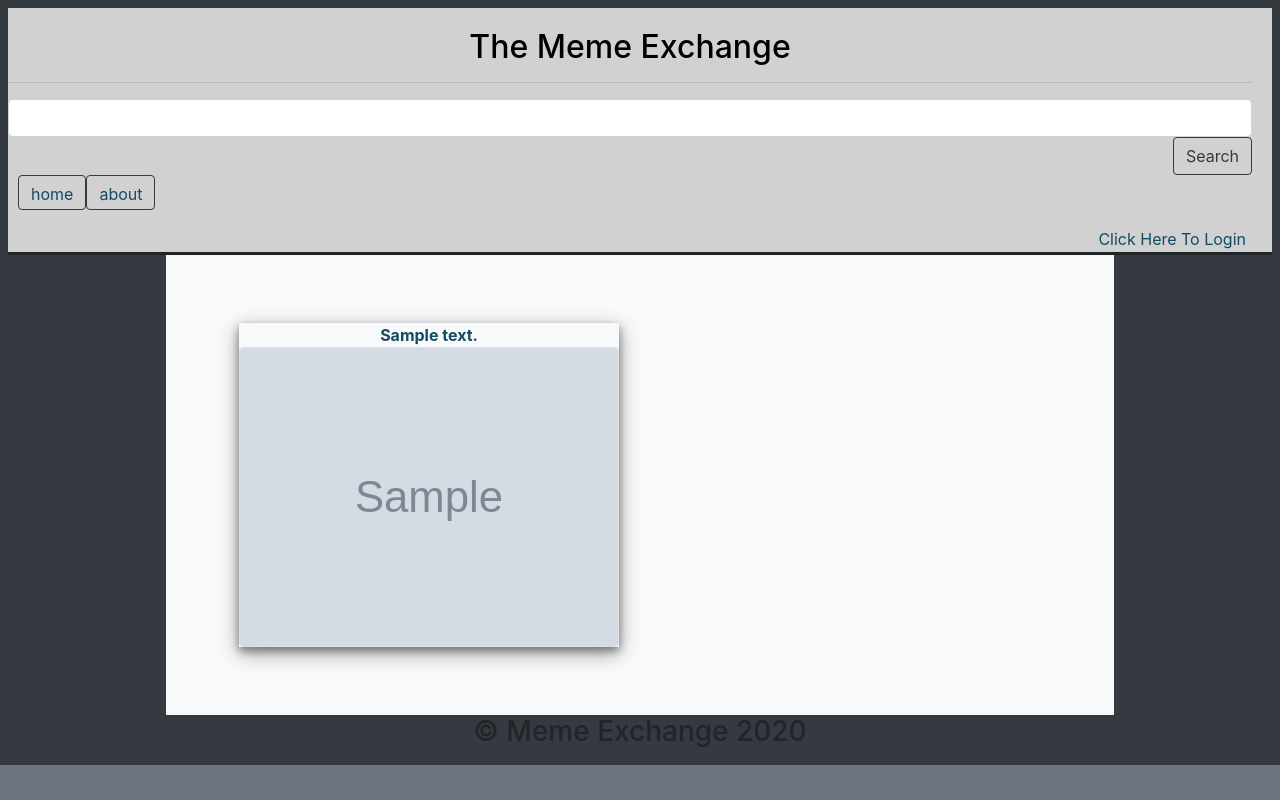
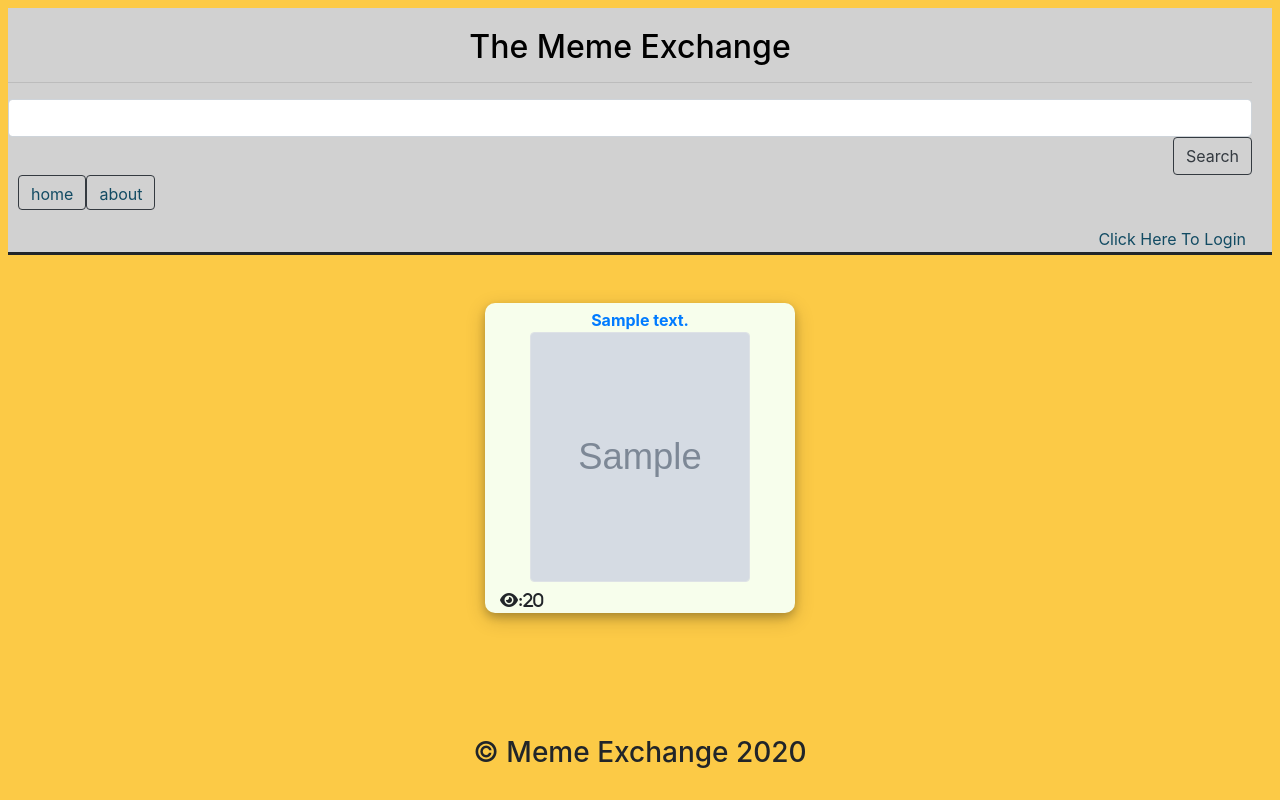
Before and after one commit to jakefahy/TheMemeExchange, a Django app: template templates/FrontPage/front.html in a window 1280 px wide. Run offline with Django 3.2, Linux system fonts and the light colour scheme; the template is opened without the code that fills it: most values are stand-ins (such as "Sample title", 1, 10 or a date in 2020); grey boxes marked "Sample" are stand-in pictures; some libraries are stand-ins or nearby versions.

Commit message:
Adding UI Changes

```diff
--- a/public/base.html
+++ b/public/base.html
@@ -23,6 +23,7 @@ button {
     <script src="https://ajax.googleapis.com/ajax/libs/jquery/3.4.1/jquery.min.js"></script>
     <script src="https://stackpath.bootstrapcdn.com/bootstrap/4.3.1/js/bootstrap.min.js" integrity="sha384-JjSmVgyd0p3pXB1rRibZUAYoIIy6OrQ6VrjIEaFf/nJGzIxFDsf4x0xIM+B07jRM" crossorigin="anonymous"></script>
     <link rel="stylesheet" href="https://stackpath.bootstrapcdn.com/bootstrap/4.1.3/css/bootstrap.min.css" integrity="sha384-MCw98/SFnGE8fJT3GXwEOngsV7Zt27NXFoaoApmYm81iuXoPkFOJwJ8ERdknLPMO" crossorigin="anonymous">
+    <script src='https://kit.fontawesome.com/a076d05399.js'></script>
 <div class="text-center">
   <h2> <a href="../../front" style="color: #000000">The Meme Exchange</a> </h2>
 
--- /dev/null
+++ b/static/TheMemeExchange/cards.css
@@ -0,0 +1,35 @@
+.imageFrame {
+  padding-right: 15px;
+  padding-left: 15px;
+  padding-bottom: 75px;
+}
+.PageDisplay{
+  display: flex;
+  flex-direction:row;
+  flex-wrap: wrap;
+}
+.cards {
+  height:310px;
+  width:310px;
+  border: round;
+  overflow: hidden;
+  white-space: nowrap;
+  text-overflow: ellipsis;
+  padding: 5px;
+  border-radius: 10px;
+  background-color: #f7feec;
+  box-shadow: 0 4px 8px 0 rgba(0, 0, 0, 0.2), 0 6px 20px 0 rgba(0, 0, 0, 0.19);
+}
+.actualMeme{
+  /* padding: 10px; */
+  height:250px;
+  width: 220px;
+}
+
+.lowerBar{
+  padding: 10px;
+  display: flex;
+  justify-content: flex-start;
+  flex-direction:row;
+  flex-wrap: wrap;
+}
--- a/static/TheMemeExchange/theme.css
+++ b/static/TheMemeExchange/theme.css
@@ -1,10 +1,3 @@
-body {
-  background-color: #ffffff;
-}
-
-a {
-	color: #124B63;
-}
 
 .preloader {
   align-items: center;
@@ -18,3 +11,8 @@ a {
   width: 100%;
   z-index: 9999;
 }
+
+
+a {
+	color: #011936;
+}
--- a/templates/FrontPage/front.html
+++ b/templates/FrontPage/front.html
@@ -1,59 +1,42 @@
 <!doctype html>
 <html>
-<head>
-    <link rel="stylesheet" href="https://stackpath.bootstrapcdn.com/bootstrap/4.4.1/css/bootstrap.min.css" integrity="sha384-Vkoo8x4CGsO3+Hhxv8T/Q5PaXtkKtu6ug5TOeNV6gBiFeWPGFN9MuhOf23Q9Ifjh" crossorigin="anonymous">
-	 <script src="https://code.jquery.com/jquery-3.3.1.slim.min.js" integrity="sha384-q8i/X+965DzO0rT7abK41JStQIAqVgRVzpbzo5smXKp4YfRvH+8abtTE1Pi6jizo" crossorigin="anonymous"></script>
-    <script src="https://cdnjs.cloudflare.com/ajax/libs/popper.js/1.14.7/umd/popper.min.js" integrity="sha384-UO2eT0CpHqdSJQ6hJty5KVphtPhzWj9WO1clHTMGa3JDZwrnQq4sF86dIHNDz0W1" crossorigin="anonymous"></script>
-    <style>
-        .imgs {
-            width: 154px;
-            margin: 2px;
-        }
-        #body {
-            height: 80%;
-        }
-        .imageFrame {
-          padding-top: 10px;
-          padding-bottom: 10px;
-          padding-right: 15px;
-          padding-left: 15px;
-        }
-        .PageDisplay{
-          display: flex;
-          flex-direction:row;
-          flex-wrap: wrap;
-          padding: 10px;
-        }
-        .actualMeme {
-          width: 380px;
-          text-align: center;
-          box-shadow: 0 4px 8px 0 rgba(0, 0, 0, 0.2), 0 6px 20px 0 rgba(0, 0, 0, 0.19);
-        }
-    </style>
-</head>
 
 
-<body class="bg-secondary ">
+{% extends "base.html" %}
+    {% block content %}
 
 
-    <header class="bg-dark p-2 text-center">
-	{% extends "base.html" %}
-	    {% block content %}
 
-        {% load static %}
-        <link rel="stylesheet" href="{% static 'TheMemeExchange/theme.css' %}">
+
+{% load static %}
+<link rel="stylesheet" href="{% static 'TheMemeExchange/theme.css' %}">
+<link rel="stylesheet" href="{% static 'TheMemeExchange/cards.css' %}">
+
+<link rel="stylesheet" href="https://stackpath.bootstrapcdn.com/bootstrap/4.4.1/css/bootstrap.min.css" integrity="sha384-Vkoo8x4CGsO3+Hhxv8T/Q5PaXtkKtu6ug5TOeNV6gBiFeWPGFN9MuhOf23Q9Ifjh" crossorigin="anonymous">
+<script src="https://code.jquery.com/jquery-3.3.1.slim.min.js" integrity="sha384-q8i/X+965DzO0rT7abK41JStQIAqVgRVzpbzo5smXKp4YfRvH+8abtTE1Pi6jizo" crossorigin="anonymous"></script>
+<script src="https://cdnjs.cloudflare.com/ajax/libs/popper.js/1.14.7/umd/popper.min.js" integrity="sha384-UO2eT0CpHqdSJQ6hJty5KVphtPhzWj9WO1clHTMGa3JDZwrnQq4sF86dIHNDz0W1" crossorigin="anonymous"></script>
+
+
+
+
+
+
+<body style="background-color:#FCCA46" class="p-2 text-center">
 
     <div class="d-flex justify-content-center">
-        <div class="w-75 bg-secondary h-100 p-5 bg-light" id="body">
+        <div class="p-5">
           <div class="PageDisplay">
           {% for m in images %}
             <div class="imageFrame">
-                <a class="tester" href="../../memeDetails/{{m.id}}"><div class="actualMeme">
-                  <div class="actualMeme">
+                  <div class="cards">
+                    <a class="tester" href="../../memeDetails/{{m.id}}">
                     <b> {{m.description}} </b> <br>
-                    <img class="rounded border" src="{{m.link}}" alt="My image" height="300" width="auto" style="max-width: 380px"> <br>
-                  </div>
-                </div></a>
+                    <img class="rounded border actualMeme" src="{{m.link}}" alt="My image"></a> <br>
+                    <div class="lowerBar">
+                    <i class="fas fa-eye">:20 </i> &nbsp; &nbsp; &nbsp;
+                    <i class="fas fa-heart">:{{m.likes}} &nbsp; &nbsp; Creator: {{m.creator}}</i>
+                    </div>
+                </div>
             </div>
             {% endfor %}
           </div>
```
Also changed, not shown: templates/ProfilePage/profile.html (+25 -18 lines).
